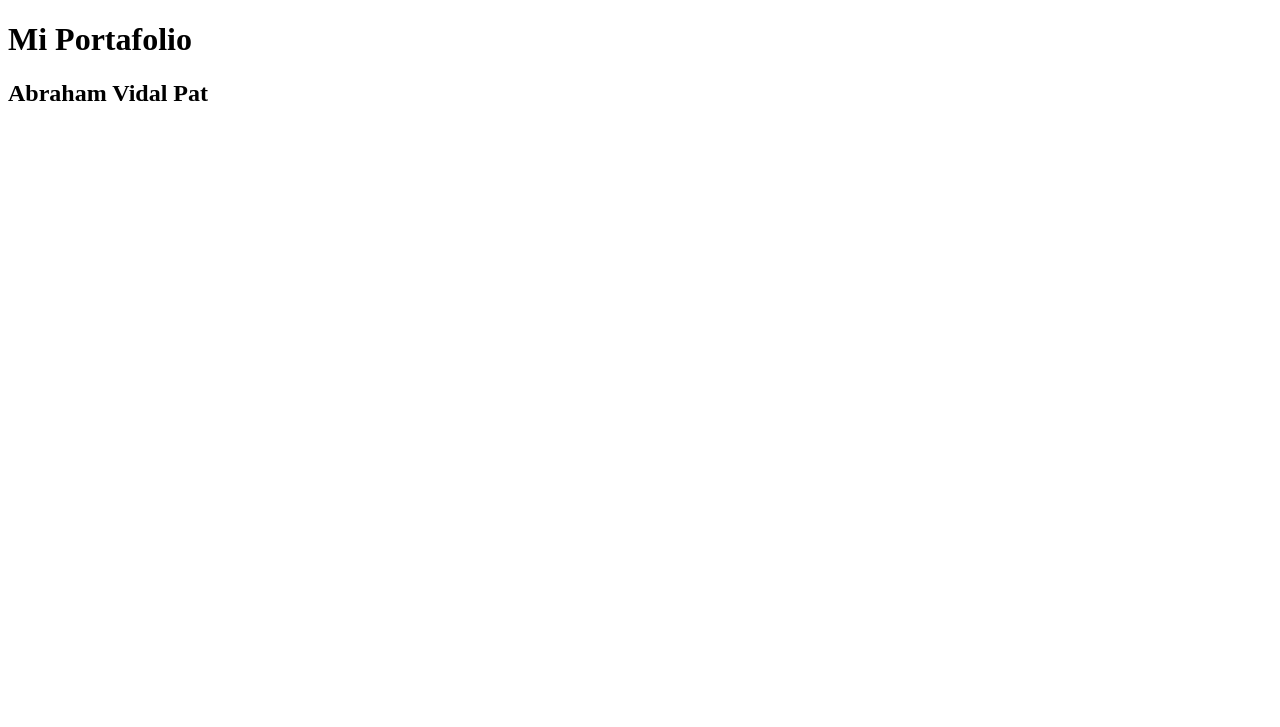
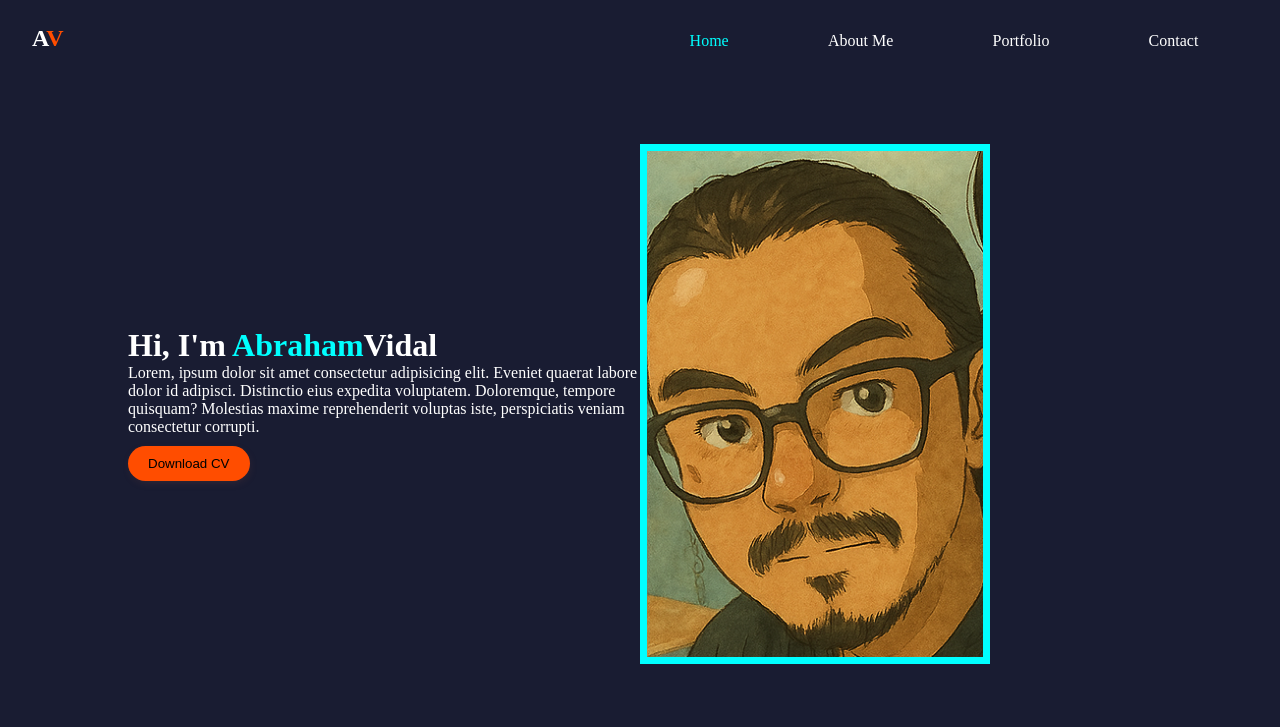
Before and after one commit to AbrahamVidal88/portafolio, a plain HTML site: page index.html in a window 1280 px wide. Drawn offline with Linux system fonts and the light colour scheme.

Commit message:
building section home

```diff
--- a/index.html
+++ b/index.html
@@ -3,10 +3,37 @@
 <head>
     <meta charset="UTF-8">
     <meta name="viewport" content="width=device-width, initial-scale=1.0">
-    <title>Document</title>
+    <link rel="stylesheet" href="styles.css">
+    <script src="https://kit.fontawesome.com/a0fc177718.js" crossorigin="anonymous"></script>
+
+    <title>Abraham Vidal Pat</title>
 </head>
 <body>
-    <h1>Mi Portafolio</h1>
-    <h2>Abraham Vidal Pat</h2>
+    <div class="wrapper">
+        <header>
+            <nav class="navbar">
+                <div class="brand">
+                    <h2>A<span>V</span></h2>
+                </div>
+                <ul class="menu">
+                    <li><a class="activa" href="#">Home</a></li>
+                    <li><a href="#">About Me</a></li>
+                    <li><a href="#">Portfolio</a></li>
+                    <li><a href="#">Contact </a></li>
+                </ul>
+            </nav>
+        </header>
+
+        <main class="main">
+            <div class="info-content">
+                <h1>Hi, I'm <span>Abraham</span>Vidal</h1>
+                <p>Lorem, ipsum dolor sit amet consectetur adipisicing elit. Eveniet quaerat labore dolor id adipisci. Distinctio eius expedita voluptatem. Doloremque, tempore quisquam? Molestias maxime reprehenderit voluptas iste, perspiciatis veniam consectetur corrupti.</p>
+                <a download href="#">
+                    <button class="download-cv"> Download CV</button>
+                   </a>
+            </div>
+            <img src="img/sopas.png" alt="Abraham Vidal Pat picture">
+        </main>
+    </div>
 </body>
 </html>
--- /dev/null
+++ b/styles.css
@@ -0,0 +1,91 @@
+* {
+    margin: 0;
+    padding: 0;
+    box-sizing: border-box;
+}
+
+/* dar estilos al componente wrapper (div class wrapper)*/
+.wrapper {
+    width: 100vw;
+    height: 100vh;
+    background-color: #191c32;
+    color: #ffffff;
+}
+
+.navbar {
+    display: flex;
+    justify-content: space-between;
+    padding: 2em;
+}
+
+.brand {
+    margin-top: -7px;
+}
+
+.brand span{
+    color: #ff4d00;
+}
+
+.menu {
+    display: flex;
+    width: 50%;
+    justify-content: space-around;
+}
+
+.menu li {
+    list-style: none;
+}
+/* dar estilos al componente menu (ul class menu)*/
+.menu a {
+    color: #ffffff;
+    text-decoration: none;
+    padding: 10px 20px;
+}
+
+.menu .activa {
+    color: aqua;
+}
+
+.menu a:hover{
+    background-color: aqua;
+    color: #191c32;
+    transition: ease-in .4s;
+}
+
+.main{
+    margin: 0 auto;
+    width: 80vw;
+    height: 80vh;
+    display: grid;
+    grid-template-columns: repeat(2, 1fr);
+    align-items: center;
+}
+
+.h1 {
+    font-size: 3em;
+}
+
+span {
+    color: aqua;
+}
+
+.download-cv {
+    padding: 10px 20px;
+    background: #ff4d00;
+    border: none;
+    border-radius: 20px;
+    margin-top: 10px;
+    cursor: pointer;
+    box-shadow: 1px 3px 11px -5px rgba(167, 81, 65, 0.393);
+}
+
+.download-cv:hover {
+    background: #fff;
+    box-shadow: none;
+}
+
+.main img {
+    width: 350px;
+    border: 7px solid aqua;
+    height: 520px;;
+}
```
Also changed, not shown: img/sopas.png (added).
